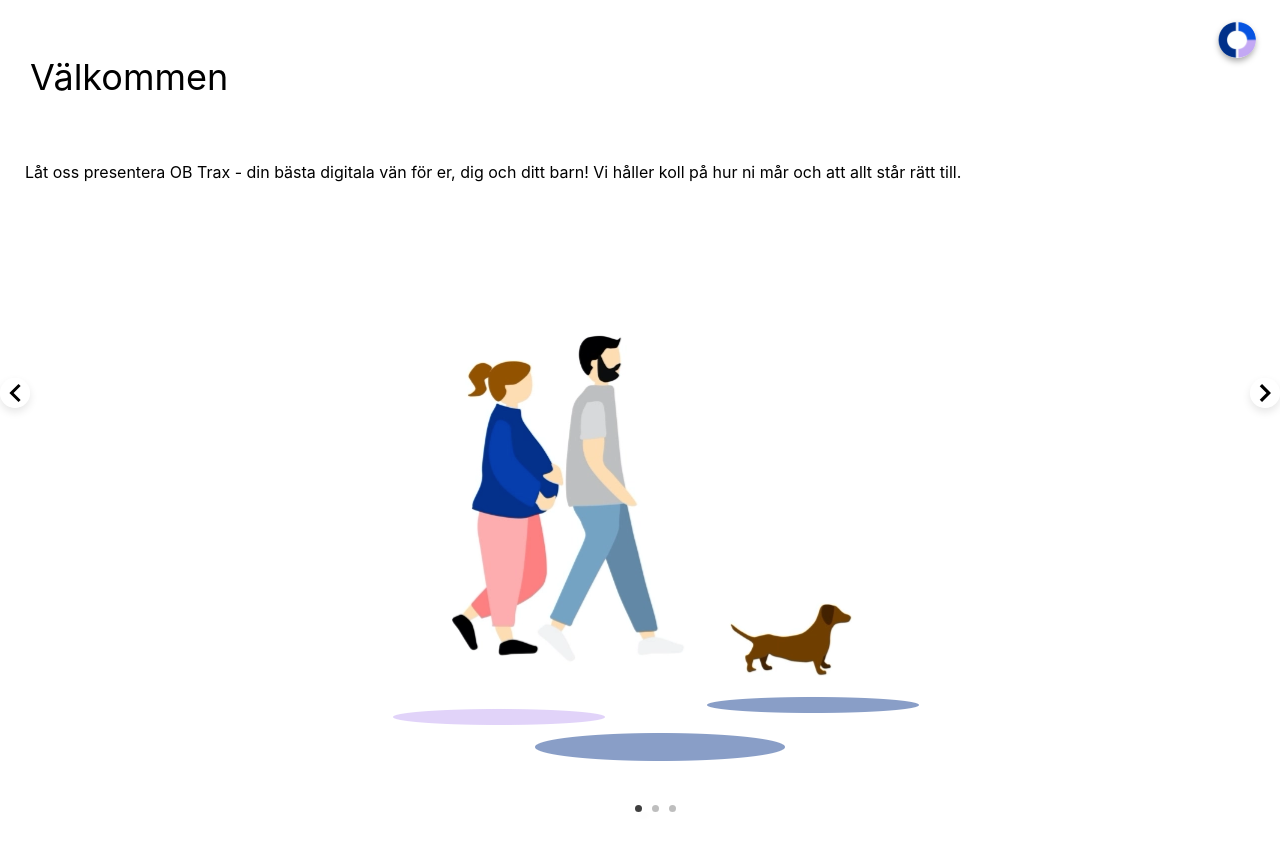
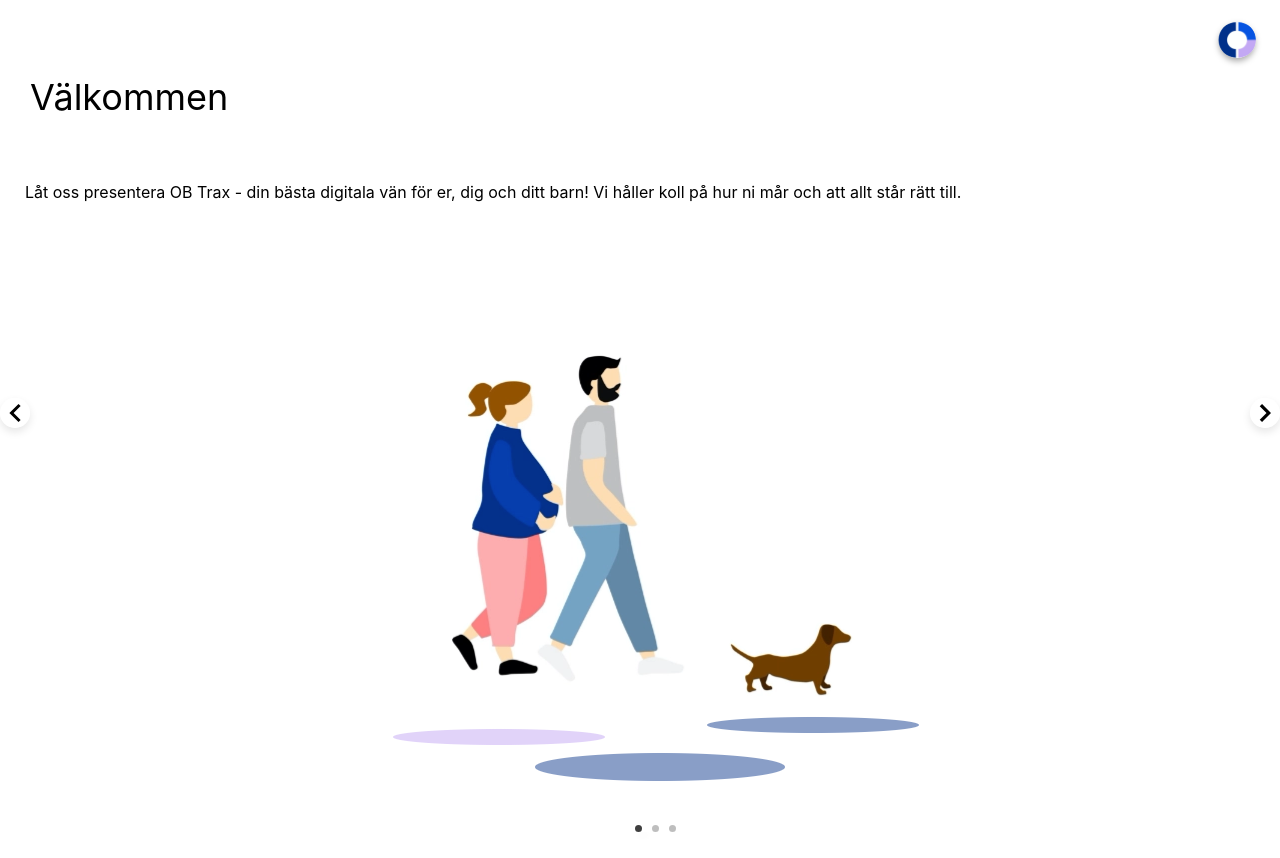
Before and after one commit to Rainiereed/obtrax-app, a React (Create React App) app: page / in a window 1280 px wide. Built offline with nearby package versions, Linux system fonts and the light colour scheme.

Commit message:
Update Onboarding.js

```diff
--- a/src/pages/Onboarding.js
+++ b/src/pages/Onboarding.js
@@ -1,8 +1,8 @@
 import React from 'react';
 import { Slide } from 'react-slideshow-image';
-import LogoButton from "../components/LogoButton"
 import 'react-slideshow-image/dist/styles.css';
 import "../pages/Onboarding.scss";
+import LogoButton from "../components/LogoButton"
 import icon1 from '../assets/icon1.png';
 import icon2 from '../assets/icon2.png';
 import icon3 from '../assets/icon3.png';
@@ -12,21 +12,18 @@ const properties = {
   transitionDuration: 500,
   infinite: false,
   indicators: true,
-
 }
 
 const Onboarding = () => {
   return (
     <div>
       <LogoButton />
-      <div className="slide-container nav span">
-
+      <br></br>
+      <div className="slide-container">
         <Slide {...properties}>
           <div className="each-slide">
-
           <h1>Välkommen</h1>
             <h3>Låt oss presentera OB Trax - din bästa digitala vän för er, dig och ditt barn! Vi håller koll på hur ni mår och att allt står rätt till.</h3>
-
             <br></br>
             <br></br>
             <br></br>
@@ -36,10 +33,8 @@ const Onboarding = () => {
             <img src={icon1} alt="icon1" />
           </div>
           <div className="each-slide">
-
            <h1>Bättre koll på er</h1>
             <h3>OB Trax analyserar dina värkar och uppdaterar sjukhuset för att du ska känna dig trygg oavsett i vilken vecka du och ditt barn befinner er.</h3>
-
             <br></br>
             <br></br>
             <br></br>
@@ -49,7 +44,6 @@ const Onboarding = () => {
             <img src={icon2} alt="icon2" />
           </div>
           <div className="each-slide">
-
             <h1>Värdefull information</h1>
             <h3>Klicka på <strong><a href="/minprofile">Lägg till info</a></strong> för att ge OB Trax värdefull information som tillgängliggör hjälp till er bäst på bästa sätt!<br>
             </br>
```
